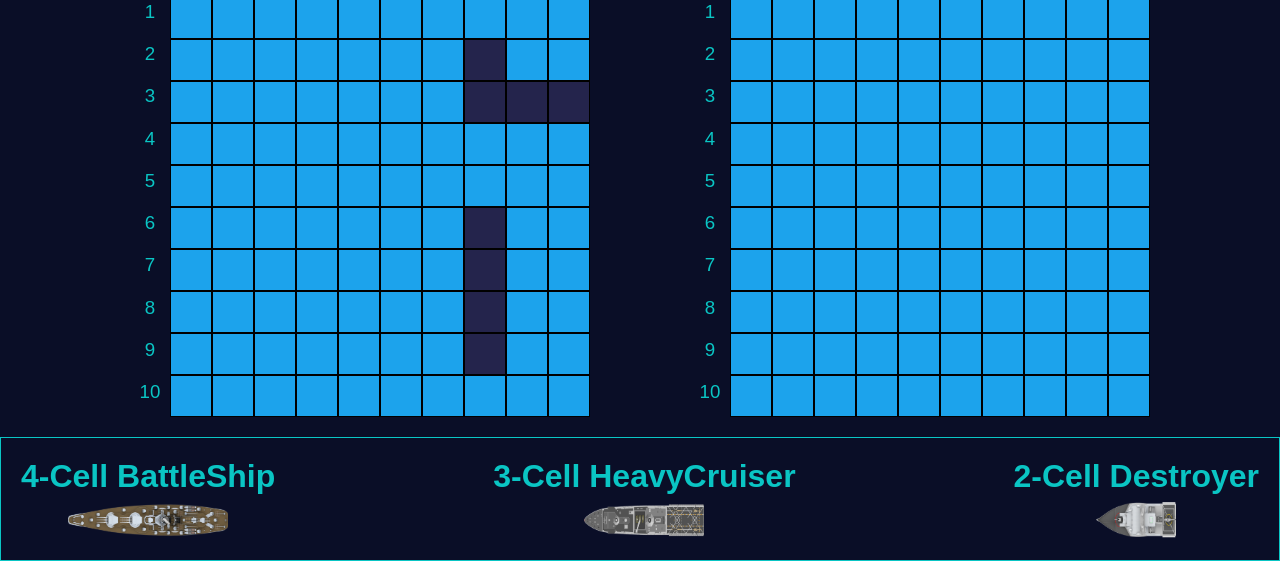
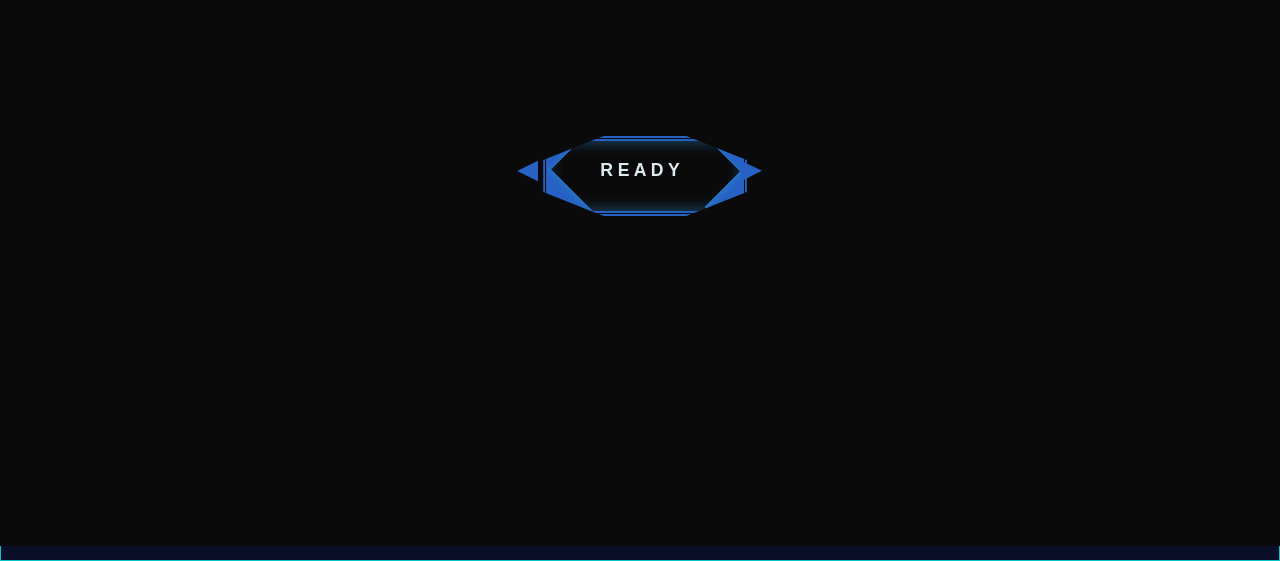
Before and after one commit to AmrHamoudaX/Battleship, a website built with webpack: page src/template.html in a window 1280 px wide. Shown: the part 254-815 px from the top of the page. Built offline with nearby package versions, Linux system fonts and the light colour scheme.

Commit message:
feat(TogglePassScreen):Users take turns without seeing enemy's board

```diff
--- a/src/styles.css
+++ b/src/styles.css
@@ -11,6 +11,211 @@ body {
     text-align: center;
 }
 
+/*Pass Screen*/
+
+.pass-screen {
+    position: absolute;
+    top: 0;
+    left: 0;
+    width: 100vw;
+    height: 100vh;
+    background: rgba(10, 10, 10, 10);
+    color: white;
+    align-items: center;
+    z-index: 999;
+    display: flex;
+    flex-direction: column;
+    justify-content: center;
+    gap: 50px;
+}
+
+.pass-screen.hidden {
+    display: none;
+}
+
+/*End*/
+/*Ready button*/
+
+.ready {
+    font-size: 1.1rem;
+    cursor: pointer;
+}
+
+button {
+    position: relative;
+    width: 11em;
+    height: 4em;
+    outline: none;
+    transition: 0.1s;
+    background-color: transparent;
+    border: none;
+    font-size: 13px;
+    font-weight: bold;
+    color: #ddebf0;
+}
+
+#clip {
+    --color: #2761c3;
+    position: absolute;
+    top: 0;
+    overflow: hidden;
+    width: 100%;
+    height: 100%;
+    border: 5px double var(--color);
+    box-shadow: inset 0px 0px 15px #195480;
+    -webkit-clip-path: polygon(30% 0%,
+            70% 0%,
+            100% 30%,
+            100% 70%,
+            70% 100%,
+            30% 100%,
+            0% 70%,
+            0% 30%);
+}
+
+.arrow {
+    position: absolute;
+    transition: 0.2s;
+    background-color: #2761c3;
+    top: 35%;
+    width: 11%;
+    height: 30%;
+}
+
+#leftArrow {
+    left: -13.5%;
+    -webkit-clip-path: polygon(100% 0, 100% 100%, 0 50%);
+}
+
+#rightArrow {
+    -webkit-clip-path: polygon(100% 49%, 0 0, 0 100%);
+    left: 102%;
+}
+
+button:hover #rightArrow {
+    background-color: #27c39f;
+    left: -15%;
+    animation: 0.6s ease-in-out both infinite alternate rightArrow8;
+}
+
+button:hover #leftArrow {
+    background-color: #27c39f;
+    left: 103%;
+    animation: 0.6s ease-in-out both infinite alternate leftArrow8;
+}
+
+.corner {
+    position: absolute;
+    width: 4em;
+    height: 4em;
+    background-color: #2761c3;
+    box-shadow: inset 1px 1px 8px #2781c3;
+    transform: scale(1) rotate(45deg);
+    transition: 0.2s;
+}
+
+#rightTop {
+    top: -1.98em;
+    left: 91%;
+}
+
+#leftTop {
+    top: -1.96em;
+    left: -3em;
+}
+
+#leftBottom {
+    top: 2.1em;
+    left: -2.15em;
+}
+
+#rightBottom {
+    top: 45%;
+    left: 88%;
+}
+
+button:hover #leftTop {
+    animation:
+        0.1s ease-in-out 0.05s both changeColor8,
+        0.2s linear 0.4s both lightEffect8;
+}
+
+button:hover #rightTop {
+    animation:
+        0.1s ease-in-out 0.15s both changeColor8,
+        0.2s linear 0.4s both lightEffect8;
+}
+
+button:hover #rightBottom {
+    animation:
+        0.1s ease-in-out 0.25s both changeColor8,
+        0.2s linear 0.4s both lightEffect8;
+}
+
+button:hover #leftBottom {
+    animation:
+        0.1s ease-in-out 0.35s both changeColor8,
+        0.2s linear 0.4s both lightEffect8;
+}
+
+button:hover .corner {
+    transform: scale(1.25) rotate(45deg);
+}
+
+button:hover #clip {
+    animation: 0.2s ease-in-out 0.55s both greenLight8;
+    --color: #27c39f;
+}
+
+@keyframes changeColor8 {
+    from {
+        background-color: #2781c3;
+    }
+
+    to {
+        background-color: #27c39f;
+    }
+}
+
+@keyframes lightEffect8 {
+    from {
+        box-shadow: 1px 1px 5px #27c39f;
+    }
+
+    to {
+        box-shadow: 0 0 2px #27c39f;
+    }
+}
+
+@keyframes greenLight8 {
+    from {}
+
+    to {
+        box-shadow: inset 0px 0px 32px #27c39f;
+    }
+}
+
+@keyframes leftArrow8 {
+    from {
+        transform: translate(0px);
+    }
+
+    to {
+        transform: translateX(10px);
+    }
+}
+
+@keyframes rightArrow8 {
+    from {
+        transform: translate(0px);
+    }
+
+    to {
+        transform: translateX(-10px);
+    }
+}
+
+/*End*/
 @media (min-width: 992px) {
     .setup-cell {
         height: 40px;
@@ -132,6 +337,10 @@ body {
     justify-content: space-between;
 }
 
+/*.enemy-board {*/
+/*    box-shadow: 0px 0px 15px 2px #fb7185;*/
+/*}*/
+
 .enemy-cells,
 .my-cells {
     transition:
--- a/src/template.html
+++ b/src/template.html
@@ -12,6 +12,7 @@
         <h1 class="game-name">GHOST WATERS</h1>
         <h1 class="turn"></h1>
         <div class="boards-container">
+            <div class="pass-container">
                 <div class="board">
                     <h1>Your Board</h1>
                     <div class="row-coordinates">
@@ -40,6 +41,21 @@
                             <h3>10</h3>
                         </div>
                         <div class="grid my-board"></div>
+                    </div>
+                </div>
+                <div class="pass-screen">
+                    <h2 class="player-turn"></h2>
+                    <button class="ready">
+                        R E A D Y
+                        <div id="clip">
+                            <div id="leftTop" class="corner"></div>
+                            <div id="rightBottom" class="corner"></div>
+                            <div id="rightTop" class="corner"></div>
+                            <div id="leftBottom" class="corner"></div>
+                        </div>
+                        <span id="rightArrow" class="arrow"></span>
+                        <span id="leftArrow" class="arrow"></span>
+                    </button>
                 </div>
             </div>
             <div class="board">
```
Also changed, not shown: src/TogglePassScreen.js (added, +14 -0 lines). Lines whose indentation alone changed are shown as unchanged.
